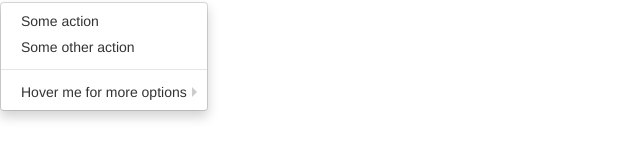
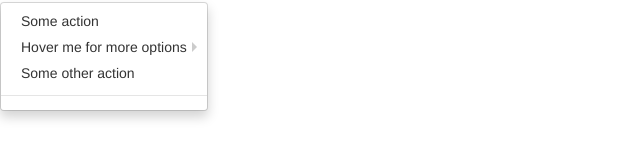
Before and after one commit to coderaiser/supermenu, a plain HTML site: page menu-bootstrap/index.html in a window 1280 px wide. Shown: the whole page, without its empty margins (0-640 px from the left). Drawn offline with nearby package versions, Linux system fonts and the light colour scheme.

Commit message:
chore(menu) bug

```diff
--- a/menu-bootstrap/index.html
+++ b/menu-bootstrap/index.html
@@ -7,15 +7,17 @@
         .fixed {
             position: fixed;
         }
+
+        .dropdown-menu > li > a:focus {
+            outline: 0;
+        }
     </style>
 </head>
     <body>
         <div id="js-menu" class="dropdown fixed open">
             <ul class="dropdown-menu multi-level" role="menu" aria-labelledby="dropdownMenu">
               <li><a href="#">Some action</a></li>
-              <li><a href="#">Some other action</a></li>
-              <li class="divider"></li>
-              <li class="dropdown-submenu">
+               <li class="dropdown-submenu">
                 <a tabindex="-1" href="#">Hover me for more options</a>
                 <ul class="dropdown-menu">
                   <li><a tabindex="-1" href="#">Second level</a></li>
@@ -30,6 +32,8 @@
                   <li><a href="#">Second level</a></li>
                 </ul>
               </li>
+              <li><a href="#">Some other action</a></li>
+              <li class="divider"></li>
             </ul>
         </div>
         <script src="//ajax.googleapis.com/ajax/libs/jquery/2.1.0/jquery.min.js"></script>
```
